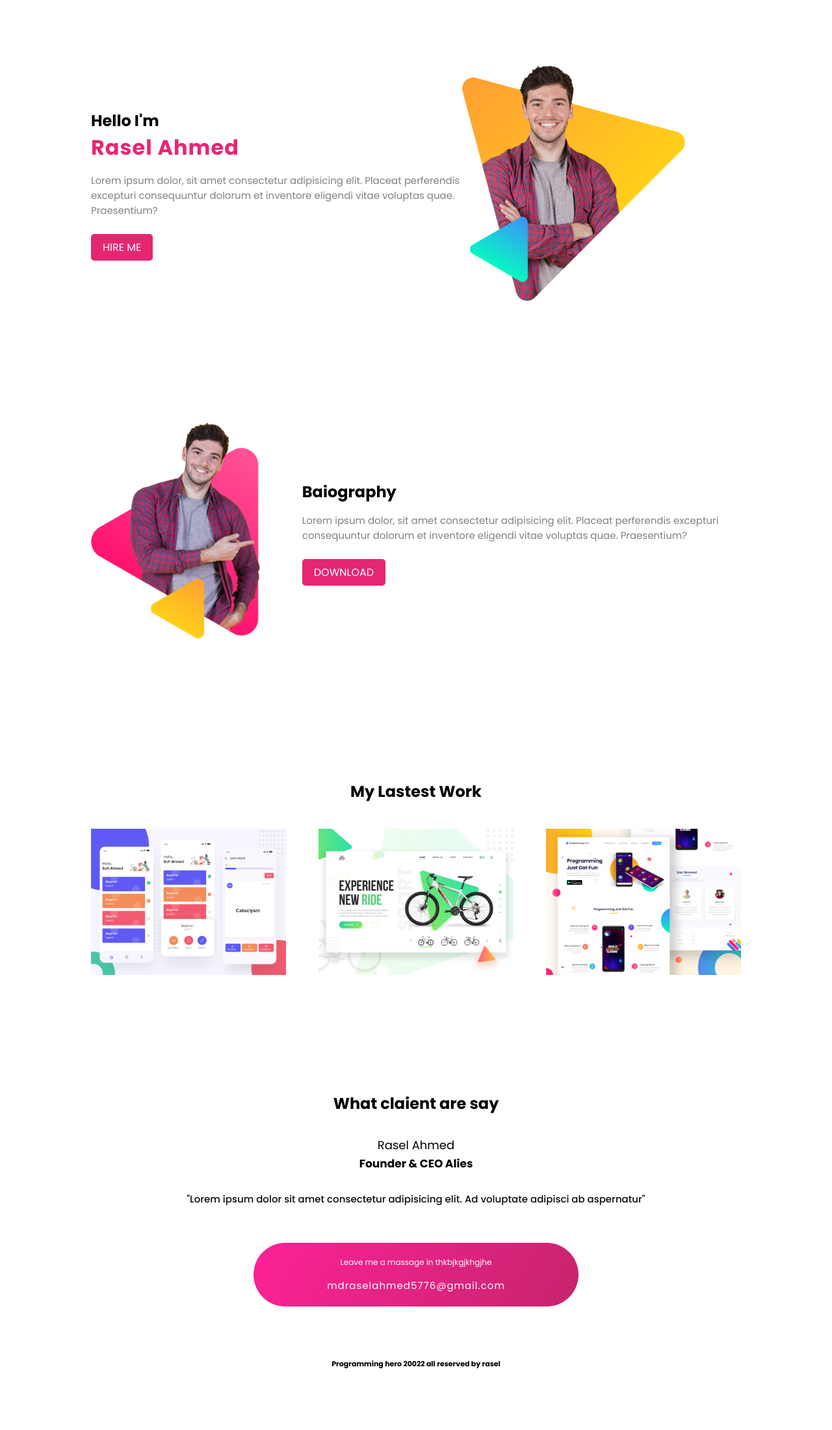
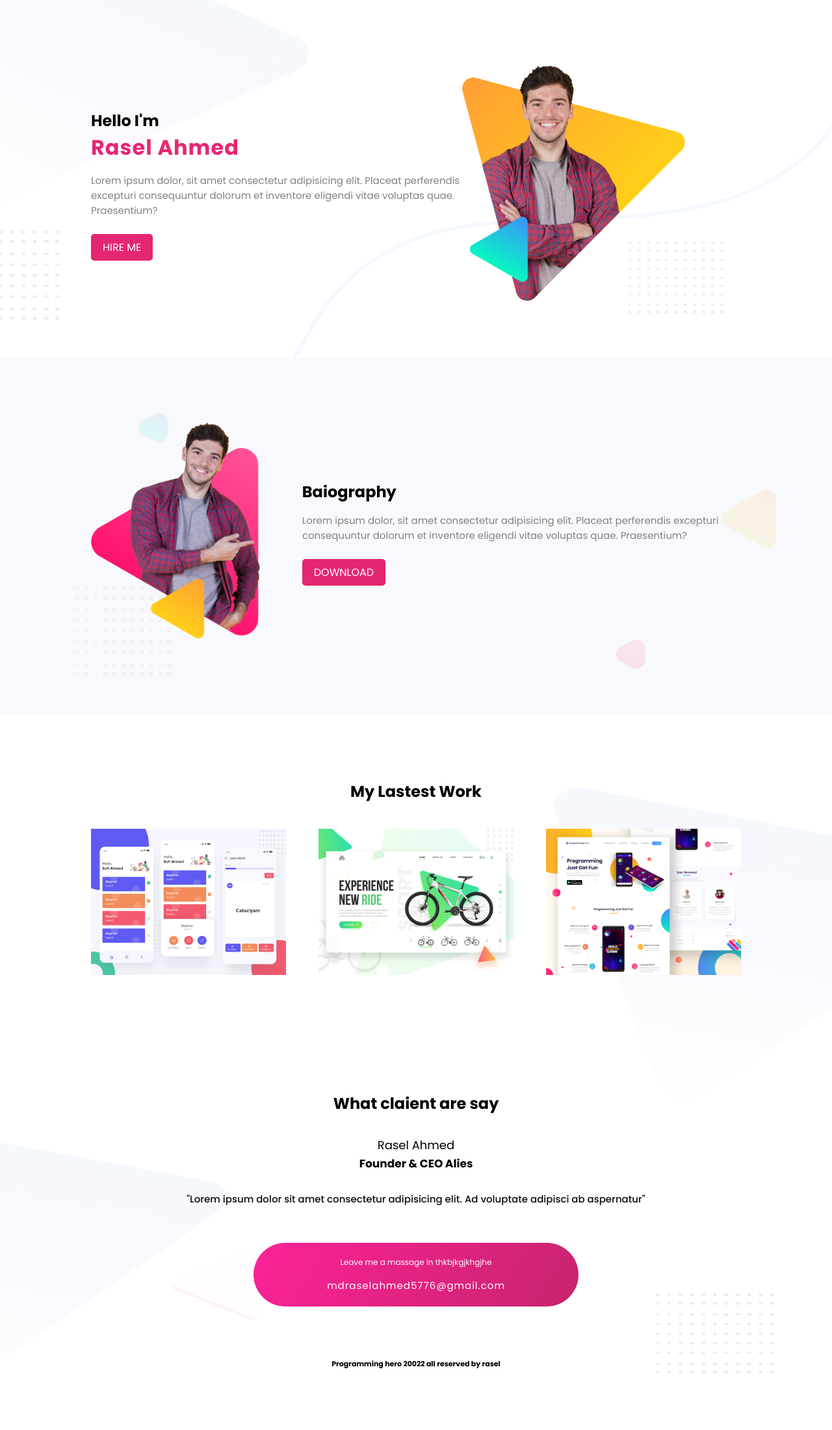
Before and after one commit to prorasel07/my-protfolio, a plain HTML site: page index.html in a window 1280 px wide. Shown: the whole page at 65% size. Drawn offline with Linux system fonts and the light colour scheme; the site is published under a folder, as on GitHub Pages, so addresses that start at the root find nothing.

Commit message:
Update style.css

```diff
--- a/style.css
+++ b/style.css
@@ -44,27 +44,27 @@ p{
     margin-top: 10px;
 }
 .top-section{
-    background-image: url(/Img/header-bg.png);
+    background-image: url(Img/header-bg.png);
     background-repeat: no-repeat;
     background-size: 100% 100%;
     height: 550px;
 
 }
 .baiography-section{
-    background-image: url(/Img/biography-bg.png);
+    background-image: url(Img/biography-bg.png);
     background-repeat: no-repeat;
     background-size: 100% 100%;
     height: 550px;
 }
 /* work-section start */
 .work-section{
-    background-image: url(/Img/latest-work-bg.png);
+    background-image: url(Img/latest-work-bg.png);
     background-repeat: no-repeat;
     background-size: 100% 100%;
     height: 550px;
 }
 .footer-section{
-    background-image: url(/Img/footer-bg.png);
+    background-image: url(Img/footer-bg.png);
     background-repeat: no-repeat;
     background-size: 100% 100%;
     height: 550px;
```
